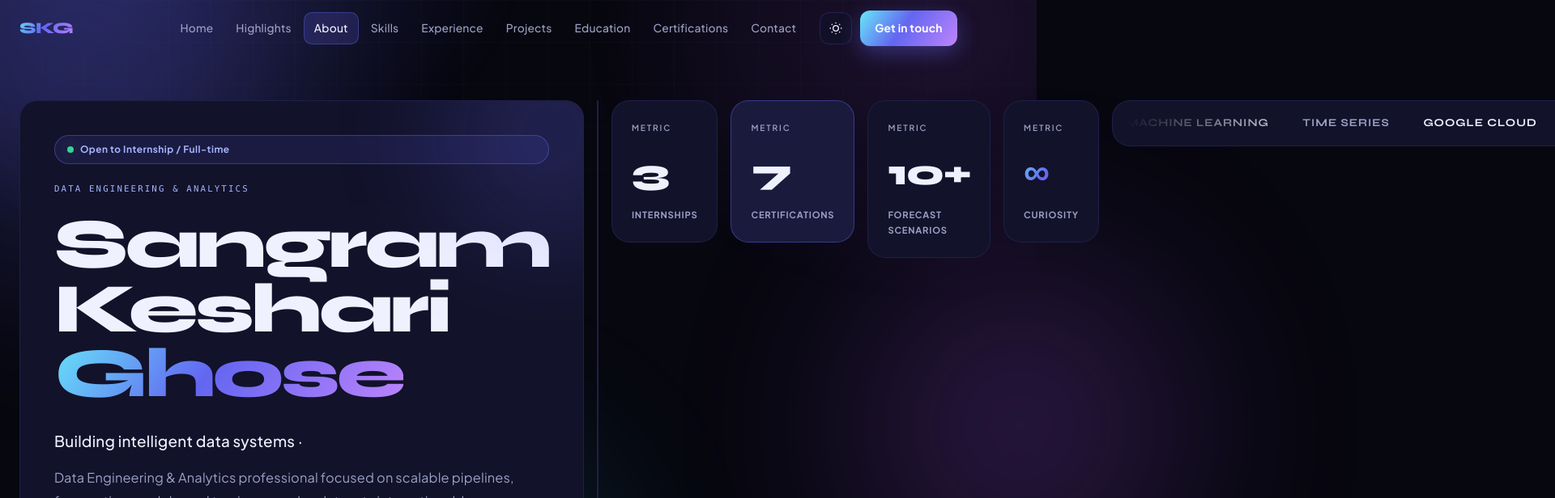
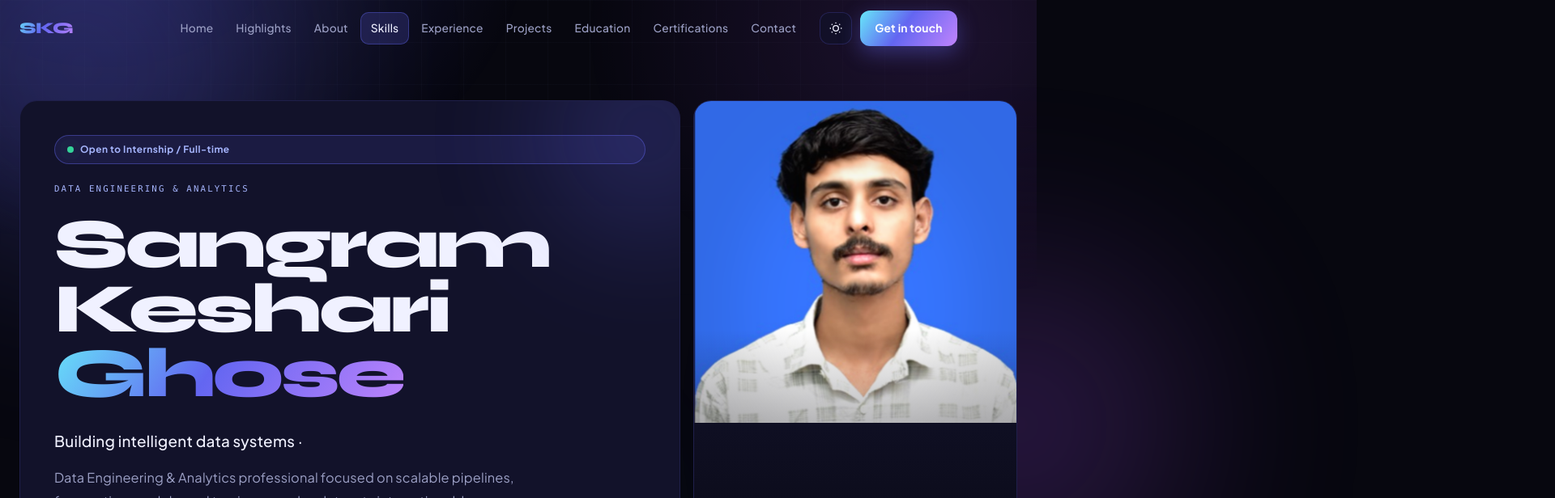
Before and after one commit to sangramghose/sangram-portfolio, a React (Vite) app: page / in a window 1280 px wide. Shown: the top 616 px of the page at 81% size, 1920 px wide, since content can reach past the window. Built offline with nearby package versions, Linux system fonts and the light colour scheme.

Commit message:
Enhance Reveal component with className prop
Updated Reveal component to accept className prop for grid span classes, enhancing flexibility in layout. Adjusted usage of Reveal throughout the component to utilize the new className prop.

```diff
--- a/src/App.jsx
+++ b/src/App.jsx
@@ -199,9 +199,10 @@ const Nav = () => {
   );
 };
 
-// Animation wrapper
-const Reveal = ({ children, delay = 0 }) => (
+// Animation wrapper – now accepts className to apply grid span classes
+const Reveal = ({ children, delay = 0, className = '' }) => (
   <motion.div
+    className={className}
     initial={{ opacity: 0, y: 30 }}
     whileInView={{ opacity: 1, y: 0 }}
     viewport={{ once: true, margin: "-40px" }}
@@ -218,8 +219,8 @@ const Hero = () => {
   return (
     <section id="home" className="hero">
       <div className="bento">
-        <Reveal>
-          <div className="tile tile-glow span-8" style={{ padding: '42px', display: 'flex', flexDirection: 'column', justifyContent: 'center' }}>
+        <Reveal className="span-8">
+          <div className="tile tile-glow" style={{ padding: '42px', display: 'flex', flexDirection: 'column', justifyContent: 'center' }}>
             <div className="hero-badge">
               <span className="pulse"></span>
               Open to Internship / Full-time
@@ -240,8 +241,8 @@ const Hero = () => {
           </div>
         </Reveal>
 
-        <Reveal delay={0.1}>
-          <div className="tile span-4 portrait">
+        <Reveal className="span-4" delay={0.1}>
+          <div className="tile portrait">
             <img src="/profile.png" alt="Sangram Keshari Ghose — Data Engineer" width="640" height="800" />
             <div className="portrait-overlay"></div>
             <div className="portrait-cap">
@@ -253,8 +254,8 @@ const Hero = () => {
           </div>
         </Reveal>
 
-        <Reveal delay={0.2}>
-          <div className="tile span-3" style={{ padding: '24px', display: 'flex', flexDirection: 'column', justifyContent: 'space-between' }}>
+        <Reveal className="span-3" delay={0.2}>
+          <div className="tile" style={{ padding: '24px', display: 'flex', flexDirection: 'column', justifyContent: 'space-between' }}>
             <div className="metric-label">Metric</div>
             <div>
               <div className="metric-val"><Counter value={3} /></div>
@@ -262,8 +263,8 @@ const Hero = () => {
             </div>
           </div>
         </Reveal>
-        <Reveal delay={0.3}>
-          <div className="tile span-3" style={{ padding: '24px', display: 'flex', flexDirection: 'column', justifyContent: 'space-between', background: 'var(--elevated)', borderColor: 'var(--border-strong)' }}>
+        <Reveal className="span-3" delay={0.3}>
+          <div className="tile" style={{ padding: '24px', display: 'flex', flexDirection: 'column', justifyContent: 'space-between', background: 'var(--elevated)', borderColor: 'var(--border-strong)' }}>
             <div className="metric-label">Metric</div>
             <div>
               <div className="metric-val"><Counter value={7} /></div>
@@ -271,8 +272,8 @@ const Hero = () => {
             </div>
           </div>
         </Reveal>
-        <Reveal delay={0.4}>
-          <div className="tile span-3" style={{ padding: '24px', display: 'flex', flexDirection: 'column', justifyContent: 'space-between' }}>
+        <Reveal className="span-3" delay={0.4}>
+          <div className="tile" style={{ padding: '24px', display: 'flex', flexDirection: 'column', justifyContent: 'space-between' }}>
             <div className="metric-label">Metric</div>
             <div>
               <div className="metric-val"><Counter value={10} suffix="+" /></div>
@@ -280,8 +281,8 @@ const Hero = () => {
             </div>
           </div>
         </Reveal>
-        <Reveal delay={0.5}>
-          <div className="tile span-3" style={{ padding: '24px', display: 'flex', flexDirection: 'column', justifyContent: 'space-between' }}>
+        <Reveal className="span-3" delay={0.5}>
+          <div className="tile" style={{ padding: '24px', display: 'flex', flexDirection: 'column', justifyContent: 'space-between' }}>
             <div className="metric-label">Metric</div>
             <div>
               <div className="metric-val text-grad">∞</div>
@@ -290,8 +291,8 @@ const Hero = () => {
           </div>
         </Reveal>
 
-        <Reveal delay={0.6}>
-          <div className="tile span-12" style={{ padding: '16px' }}>
+        <Reveal className="span-12" delay={0.6}>
+          <div className="tile" style={{ padding: '16px' }}>
             <div className="marquee-wrap">
               <div className="marquee-track">
                 {[...DATA.tech, ...DATA.tech].map((t, i) => <span key={i}>{t}</span>)}
@@ -319,8 +320,8 @@ const Highlights = () => (
     <div className="sec-rule"></div>
     <div className="bento" style={{ marginTop: '28px' }}>
       {DATA.highlights.map((h, i) => (
-        <Reveal key={i} delay={i * 0.05}>
-          <div className={`tile ${h.span}`} style={{ padding: '28px', display: 'flex', flexDirection: 'column' }}>
+        <Reveal key={i} className={h.span} delay={i * 0.05}>
+          <div className="tile" style={{ padding: '28px', display: 'flex', flexDirection: 'column' }}>
             <div className="icon-box"><Icon name={h.icon} /></div>
             <h3 style={{ fontSize: '1.3rem', marginTop: '18px', letterSpacing: '-0.025em' }}>{h.title}</h3>
             <p className="muted" style={{ fontSize: '.9rem', margin: '10px 0 16px', flex: 1, lineHeight: '1.72' }}>{h.body}</p>
@@ -346,13 +347,13 @@ const About = () => (
     </Reveal>
     <div className="sec-rule"></div>
     <div className="bento" style={{ marginTop: '28px' }}>
-      <Reveal>
-        <div className="tile span-7" style={{ padding: '34px' }}>
+      <Reveal className="span-7">
+        <div className="tile" style={{ padding: '34px' }}>
           {DATA.about.map((p, i) => <p key={i} className="muted" style={{ fontSize: '.96rem', margin: '0 0 16px', lineHeight: '1.78' }} dangerouslySetInnerHTML={{ __html: p }} />)}
         </div>
       </Reveal>
-      <Reveal delay={0.1}>
-        <div className="tile span-5" style={{ padding: '34px' }}>
+      <Reveal className="span-5" delay={0.1}>
+        <div className="tile" style={{ padding: '34px' }}>
           <div className="mono">Tech I love</div>
           <div style={{ marginTop: '14px', display: 'flex', flexWrap: 'wrap', gap: '8px' }}>
             {DATA.loved.map((t, i) => <Pill key={i} accent>{t}</Pill>)}
@@ -370,8 +371,8 @@ const About = () => (
           </div>
         </div>
       </Reveal>
-      <Reveal delay={0.2}>
-        <div className="tile span-12" style={{ padding: '24px 34px', display: 'flex', flexWrap: 'wrap', alignItems: 'center', justifyContent: 'space-between', gap: '16px', background: 'var(--elevated)', borderColor: 'var(--border-strong)' }}>
+      <Reveal className="span-12" delay={0.2}>
+        <div className="tile" style={{ padding: '24px 34px', display: 'flex', flexWrap: 'wrap', alignItems: 'center', justifyContent: 'space-between', gap: '16px', background: 'var(--elevated)', borderColor: 'var(--border-strong)' }}>
           <div>
             <div className="mono">Direct line</div>
             <div style={{ fontFamily: 'Syne', fontWeight: '800', fontSize: '1.22rem', marginTop: '6px', letterSpacing: '-0.025em' }}>sangramkesharighose@gmail.com</div>
@@ -398,8 +399,8 @@ const Skills = () => (
     <div className="sec-rule"></div>
     <div className="bento" style={{ marginTop: '28px' }}>
       {DATA.skills.map((s, i) => (
-        <Reveal key={i} delay={i * 0.05}>
-          <div className={`tile ${s.span}`} style={{ padding: '28px' }}>
+        <Reveal key={i} className={s.span} delay={i * 0.05}>
+          <div className="tile" style={{ padding: '28px' }}>
             <div style={{ display: 'flex', alignItems: 'center', gap: '12px' }}>
               <div className="icon-box"><Icon name={s.icon} /></div>
               <h3 style={{ fontSize: '1.15rem', letterSpacing: '-0.02em' }}>{s.title}</h3>
@@ -429,8 +430,8 @@ const Experience = () => (
     <div className="sec-rule"></div>
     <div className="bento" style={{ marginTop: '28px' }}>
       {DATA.exp.map((e, i) => (
-        <Reveal key={i} delay={i * 0.05}>
-          <div className={`tile ${e.full ? 'span-12' : 'span-6'}`} style={{ padding: '28px' }}>
+        <Reveal key={i} className={e.full ? 'span-12' : 'span-6'} delay={i * 0.05}>
+          <div className="tile" style={{ padding: '28px' }}>
             <div style={{ display: 'flex', flexWrap: 'wrap', alignItems: 'flex-start', justifyContent: 'space-between', gap: '16px' }}>
               <div style={{ display: 'flex', alignItems: 'center', gap: '14px' }}>
                 <img className="exp-logo" src={`/${e.logo}`} alt={`${e.company} logo`} onError={(ev) => { ev.target.style.display = 'none'; ev.target.nextSibling.style.display = 'grid'; }} />
@@ -475,7 +476,8 @@ const Projects = () => (
       {DATA.proj.map((p, i) => (
         <Reveal key={i} delay={i * 0.05}>
           <div className="bento">
-            <div className="tile tile-glow span-5" style={{ padding: '34px', display: 'flex', flexDirection: 'column', justifyContent: 'space-between' }}>
+            <Reveal className="span-5">
+              <div className="tile tile-glow" style={{ padding: '34px', display: 'flex', flexDirection: 'column', justifyContent: 'space-between' }}>
                 <div>
                   <div style={{ display: 'flex', flexWrap: 'wrap', gap: '8px' }}>
                     <Pill accent>{p.tagline}</Pill>
@@ -491,6 +493,7 @@ const Projects = () => (
                   ))}
                 </div>
               </div>
+            </Reveal>
             <div className="span-7" style={{ display: 'grid', gridTemplateColumns: '1fr 1fr', gap: '12px' }}>
               {p.features.map(([title, body], idx) => (
                 <Reveal key={idx} delay={idx * 0.05}>
@@ -502,14 +505,14 @@ const Projects = () => (
               ))}
             </div>
             {p.preview && (
-              <Reveal>
-                <div className="tile span-12 project-preview" style={{ padding: '0' }}>
+              <Reveal className="span-12">
+                <div className="tile project-preview" style={{ padding: '0' }}>
                   <img src={`/${p.preview}`} alt={`${p.title} project preview`} loading="lazy" onError={(e) => e.target.closest('.project-preview').remove()} />
                 </div>
               </Reveal>
             )}
-            <Reveal>
-              <div className="tile span-12" style={{ padding: '20px 28px', display: 'flex', flexWrap: 'wrap', gap: '8px' }}>
+            <Reveal className="span-12">
+              <div className="tile" style={{ padding: '20px 28px', display: 'flex', flexWrap: 'wrap', gap: '8px' }}>
                 {p.stack.map((t, idx) => <Pill key={idx}>{t}</Pill>)}
               </div>
             </Reveal>
@@ -533,8 +536,8 @@ const Education = () => (
     </Reveal>
     <div className="sec-rule"></div>
     <div className="bento" style={{ marginTop: '28px' }}>
-      <Reveal>
-        <div className="tile span-8" style={{ padding: '34px', display: 'flex', flexWrap: 'wrap', gap: '20px', alignItems: 'flex-start' }}>
+      <Reveal className="span-8">
+        <div className="tile" style={{ padding: '34px', display: 'flex', flexWrap: 'wrap', gap: '20px', alignItems: 'flex-start' }}>
           <img src="/giet-logo.png" alt="GIET University logo" style={{ width: '56px', height: '56px', borderRadius: '14px', objectFit: 'contain', background: '#fff', padding: '6px', border: '1px solid var(--border)' }} onError={(e) => e.target.remove()} />
           <div style={{ flex: 1, minWidth: '200px' }}>
             <h3 style={{ fontSize: '1.25rem', letterSpacing: '-0.025em' }}>B.Tech, Computer Science and Engineering</h3>
@@ -543,8 +546,8 @@ const Education = () => (
           </div>
         </div>
       </Reveal>
-      <Reveal delay={0.1}>
-        <div className="tile span-4" style={{ padding: '34px', background: 'var(--elevated)', borderColor: 'var(--border-strong)', display: 'flex', flexDirection: 'column', justifyContent: 'space-between' }}>
+      <Reveal className="span-4" delay={0.1}>
+        <div className="tile" style={{ padding: '34px', background: 'var(--elevated)', borderColor: 'var(--border-strong)', display: 'flex', flexDirection: 'column', justifyContent: 'space-between' }}>
           <div className="mono">Timeline</div>
           <div style={{ marginTop: '20px' }}>
             <div style={{ fontFamily: 'Syne', fontSize: '1.55rem', fontWeight: '800', letterSpacing: '-0.025em' }}>Aug 2023 – Present</div>
@@ -571,8 +574,8 @@ const Certifications = () => (
     <div className="sec-rule"></div>
     <div className="bento" style={{ marginTop: '28px' }}>
       {DATA.cert.map((c, i) => (
-        <Reveal key={i} delay={i * 0.05}>
-          <a className={`tile tile-link ${c.span}`} href={c.href} target="_blank" rel="noopener" style={{ padding: '24px' }}>
+        <Reveal key={i} className={c.span} delay={i * 0.05}>
+          <a className={`tile tile-link`} href={c.href} target="_blank" rel="noopener" style={{ padding: '24px' }}>
             <img className="cert-badge" src={`/${c.badge}`} alt={`${c.title} certification badge`} onError={(e) => e.target.remove()} />
             <div className="mono">{c.issuer}</div>
             <h3 style={{ fontSize: '1.1rem', marginTop: '8px', letterSpacing: '-0.02em' }}>{c.title}</h3>
@@ -602,8 +605,8 @@ const Contact = () => (
     </Reveal>
     <div className="sec-rule"></div>
     <div className="bento" style={{ marginTop: '28px' }}>
-      <Reveal>
-        <div className="tile span-12" style={{ padding: '34px', display: 'flex', flexWrap: 'wrap', alignItems: 'center', justifyContent: 'space-between', gap: '20px', background: 'var(--primary)', borderColor: 'var(--primary)', color: '#fff' }}>
+      <Reveal className="span-12">
+        <div className="tile" style={{ padding: '34px', display: 'flex', flexWrap: 'wrap', alignItems: 'center', justifyContent: 'space-between', gap: '20px', background: 'var(--primary)', borderColor: 'var(--primary)', color: '#fff' }}>
           <div>
             <h3 style={{ fontSize: '1.6rem', color: '#fff', letterSpacing: '-0.025em' }}>Open for collaboration</h3>
             <p style={{ margin: '6px 0 0', opacity: '.9', fontSize: '1.02rem' }}>Let's build something scalable.</p>
@@ -612,8 +615,8 @@ const Contact = () => (
         </div>
       </Reveal>
 
-      <Reveal>
-        <a className="tile span-3" style={{ padding: '26px', display: 'flex', flexDirection: 'column', minHeight: '148px' }} href="mailto:sangramkesharighose@gmail.com">
+      <Reveal className="span-3">
+        <a className="tile" style={{ padding: '26px', display: 'flex', flexDirection: 'column', minHeight: '148px' }} href="mailto:sangramkesharighose@gmail.com">
           <div className="contact-icon">
             <svg viewBox="0 0 24 24" fill="none" stroke="currentColor" strokeWidth="2"><rect x="2" y="4" width="20" height="16" rx="2"/><path d="m22 7-8.97 5.7a1.94 1.94 0 0 1-2.06 0L2 7"/></svg>
           </div>
@@ -622,8 +625,8 @@ const Contact = () => (
         </a>
       </Reveal>
 
-      <Reveal delay={0.05}>
-        <a className="tile span-3" style={{ padding: '26px', display: 'flex', flexDirection: 'column', minHeight: '148px' }} href="tel:+918456841232">
+      <Reveal className="span-3" delay={0.05}>
+        <a className="tile" style={{ padding: '26px', display: 'flex', flexDirection: 'column', minHeight: '148px' }} href="tel:+918456841232">
           <div className="contact-icon">
             <svg viewBox="0 0 24 24" fill="none" stroke="currentColor" strokeWidth="2"><path d="M22 16.92v3a2 2 0 0 1-2.18 2 19.79 19.79 0 0 1-8.63-3.07 19.5 19.5 0 0 1-6-6 19.79 19.79 0 0 1-3.07-8.67A2 2 0 0 1 4.11 2h3a2 2 0 0 1 2 1.72 12.84 12.84 0 0 0 .7 2.81 2 2 0 0 1-.45 2.11L8.09 9.91a16 16 0 0 0 6 6l1.27-1.27a2 2 0 0 1 2.11-.45 12.84 12.84 0 0 0 2.81.7A2 2 0 0 1 22 16.92z"/></svg>
           </div>
@@ -632,8 +635,8 @@ const Contact = () => (
         </a>
       </Reveal>
 
-      <Reveal delay={0.1}>
-        <a className="tile span-3" style={{ padding: '26px', display: 'flex', flexDirection: 'column', minHeight: '148px' }} href="https://github.com/sangramghose" target="_blank" rel="noopener">
+      <Reveal className="span-3" delay={0.1}>
+        <a className="tile" style={{ padding: '26px', display: 'flex', flexDirection: 'column', minHeight: '148px' }} href="https://github.com/sangramghose" target="_blank" rel="noopener">
           <div className="contact-icon">
             <svg viewBox="0 0 24 24" fill="none" stroke="currentColor" strokeWidth="2"><path d="M15 22v-4a4.8 4.8 0 0 0-1-3.5c3 0 6-2 6-5.5.08-1.25-.27-2.48-1-3.5.28-1.15.28-2.35 0-3.5 0 0-1 0-3 1.5-2.64-.5-5.36-.5-8 0C6 2 5 2 5 2c-.3 1.15-.3 2.35 0 3.5A5.403 5.403 0 0 0 4 9c0 3.5 3 5.5 6 5.5-.39.49-.68 1.05-.85 1.65-.17.6-.22 1.23-.15 1.85v4"/><path d="M9 18c-4.51 2-5-2-7-2"/></svg>
           </div>
@@ -642,8 +645,8 @@ const Contact = () => (
         </a>
       </Reveal>
 
-      <Reveal delay={0.15}>
-        <a className="tile span-3" style={{ padding: '26px', display: 'flex', flexDirection: 'column', minHeight: '148px' }} href="https://www.linkedin.com/in/sangramghose/" target="_blank" rel="noopener">
+      <Reveal className="span-3" delay={0.15}>
+        <a className="tile" style={{ padding: '26px', display: 'flex', flexDirection: 'column', minHeight: '148px' }} href="https://www.linkedin.com/in/sangramghose/" target="_blank" rel="noopener">
           <div className="contact-icon">
             <svg viewBox="0 0 24 24" fill="none" stroke="currentColor" strokeWidth="2"><path d="M16 8a6 6 0 0 1 6 6v7h-4v-7a2 2 0 0 0-2-2 2 2 0 0 0-2 2v7h-4v-7a6 6 0 0 1 6-6z"/><rect width="4" height="12" x="2" y="9"/><circle cx="4" cy="4" r="2"/></svg>
           </div>
```
Lines whose indentation alone changed are shown as unchanged.
